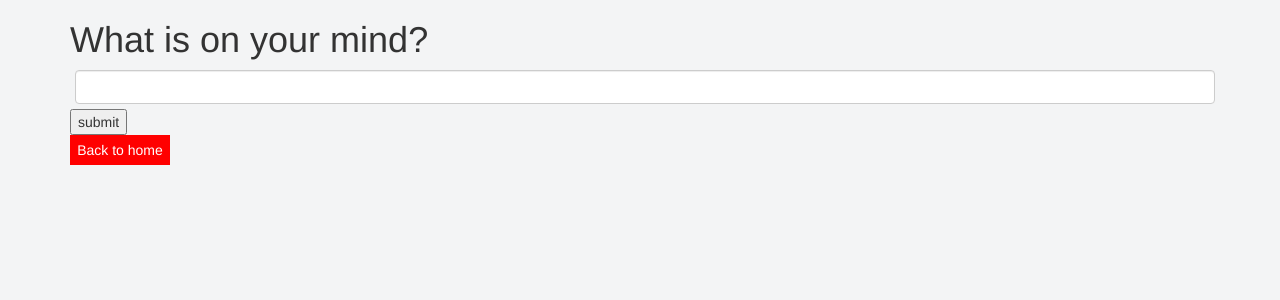
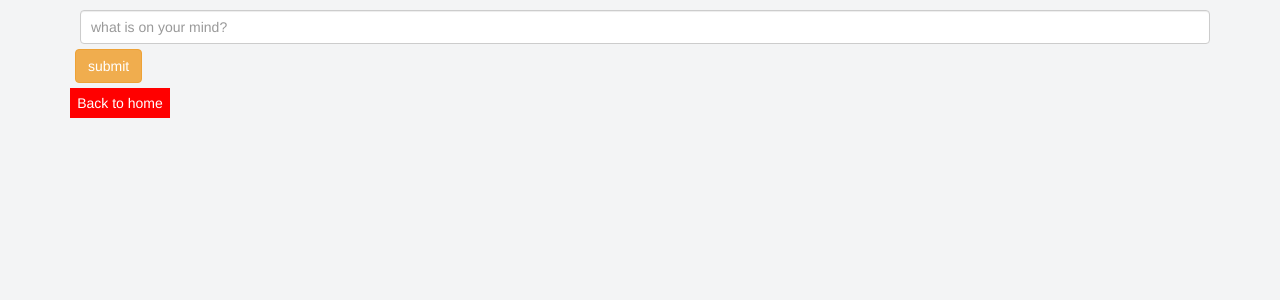
Before and after one commit to SarpongAbasimi/Blueprint, a Flask app: page /new in a window 1280 px wide. Shown: the top 300 px of the page. Run offline with Flask 2, Linux system fonts and the light colour scheme; some libraries are stand-ins or nearby versions.

Commit message:
took question statement from new page

```diff
--- a/app/templates/new.html
+++ b/app/templates/new.html
@@ -2,11 +2,10 @@
 
 {% block content %}
 <div class="container">
-  <h1>What is on your mind?</h1>
-  <form method="POST" action="/create">
+  <form method="POST" action="/create" class="form">
     {{ post_form.csrf_token }}
-    {{ post_form.todo(class='form-control form-control-sm') }}
-    {{ post_form.submit }}
+    {{ post_form.todo(class='form-control form-control-sm', placeholder='what is on your mind?') }}
+    {{ post_form.submit(class='btn btn-warning newsubmit') }}
   </form>
   <p class="links resize-p-tag"><a href={{ url_for('main.index')}}>Back to home</a></p>
 </div>
```
